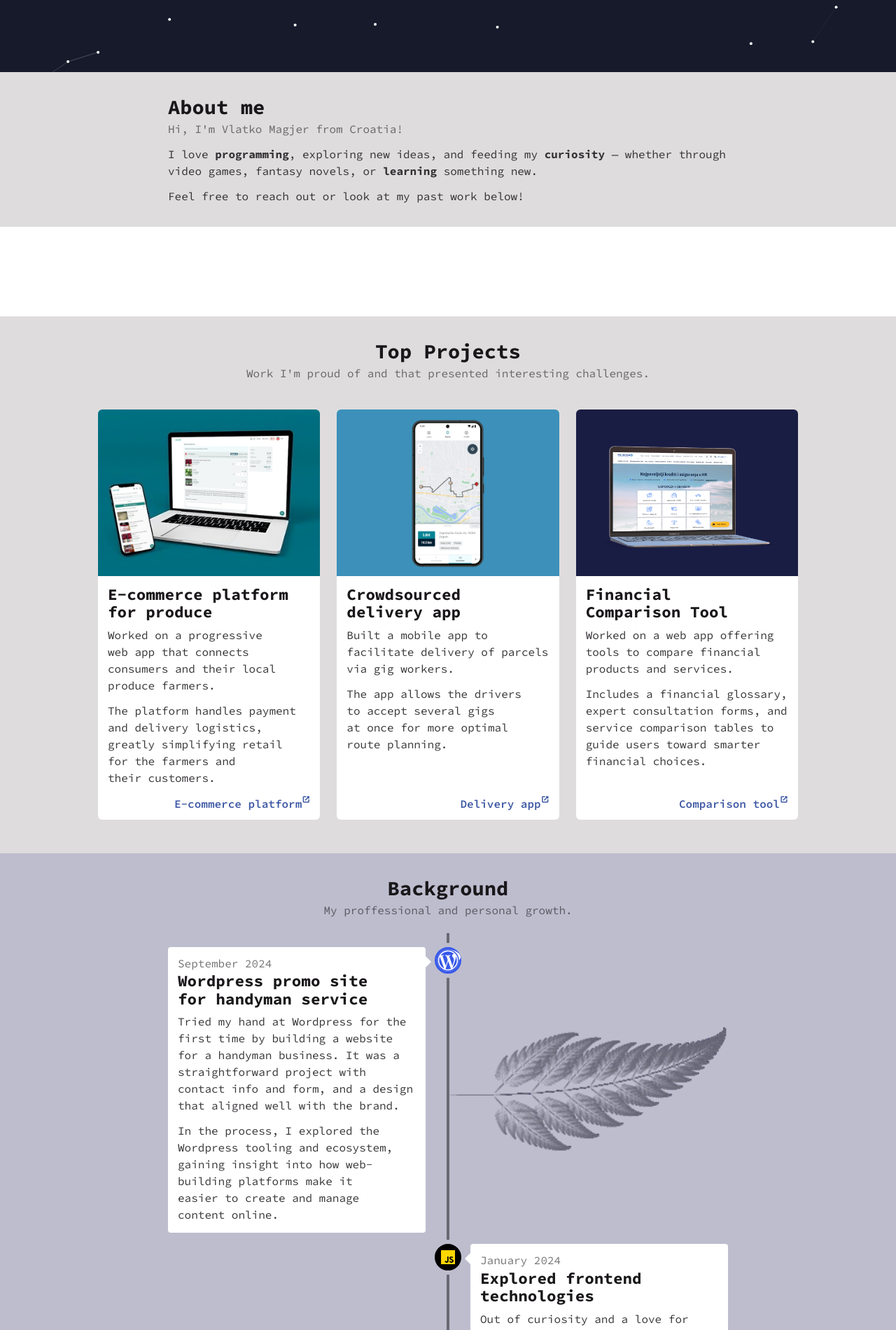
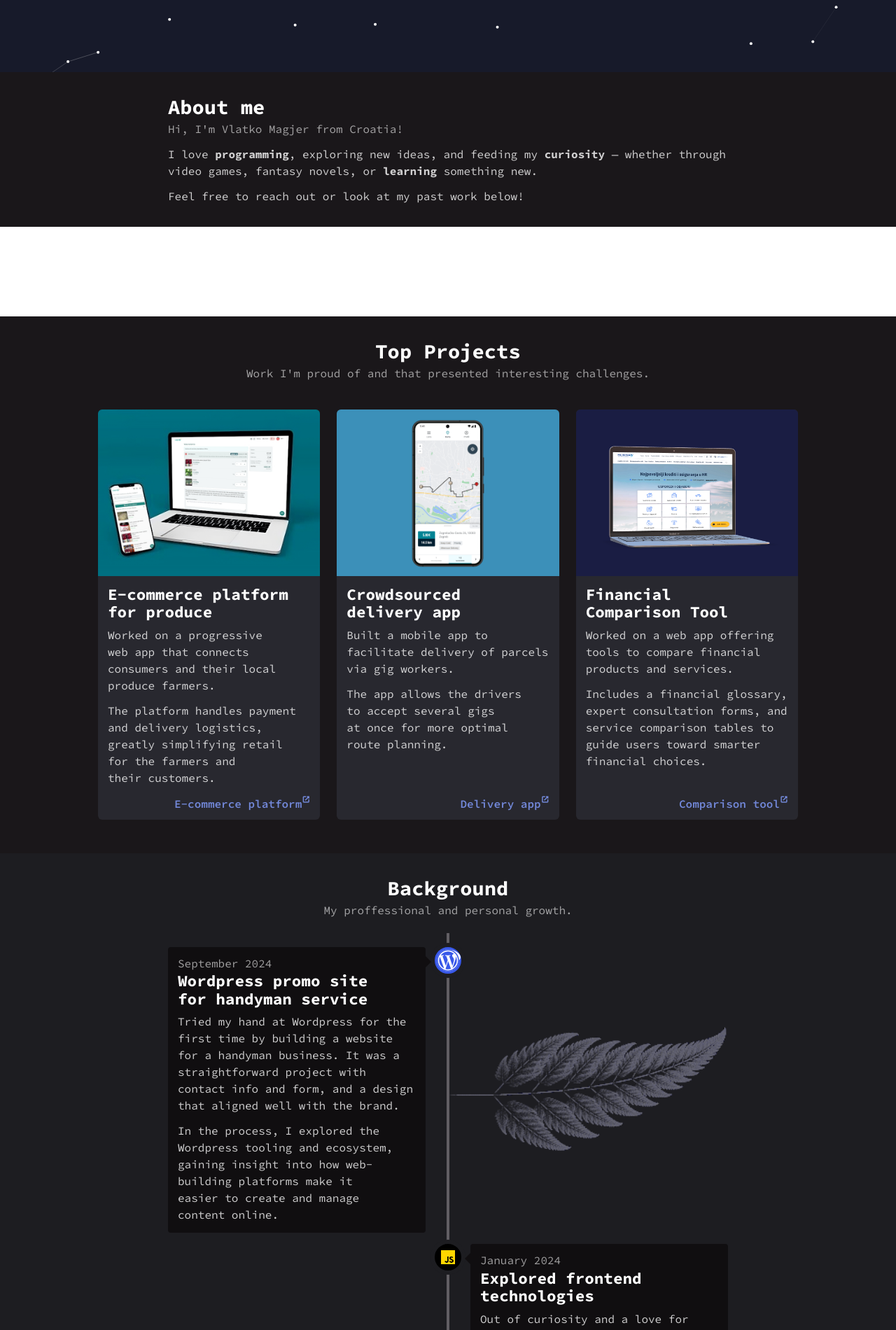
Before and after one commit to vmagjer/my-portfolio, a React (Vite) app: page / in a window 1280 px wide. Shown: the part 617-2517 px from the top of the page at 70% size. Built offline with nearby package versions, Linux system fonts and the light colour scheme.

Commit message:
tokenize more colors

```diff
--- a/src/components/ProjectItem.tsx
+++ b/src/components/ProjectItem.tsx
@@ -29,7 +29,7 @@ export const ProjectItem = ({
           {children}
         </Text>
         {link && (
-          <ExternalLink external link={link}>
+          <ExternalLink external link={link} onDark>
             {linkText}
           </ExternalLink>
         )}
@@ -45,7 +45,7 @@ const Root = styled.div<{ $reverse?: boolean }>`
   border-radius: 6px;
   overflow: hidden;
 
-  background-color: #fff;
+  background-color: var(--neutral-300);
   /* border: 1px solid var(--neutral-900); */
 `
 const Body = styled.div`
@@ -56,6 +56,7 @@ const Body = styled.div`
   justify-content: space-between;
 
   padding: 14px;
+
 `
 
 const ImageContainer = styled.div<{ $reverse?: boolean }>`
@@ -72,10 +73,12 @@ const Text = styled.div`
   h3 {
     margin-top: 0;
     color: var(--color-title);
+    color: var(--color-dark-title);
   }
 
   p {
     color: var(--color-body);
+    color: var(--color-dark-body);
 
     &:first-of-type {
       margin-top: 0.4rem;
--- a/src/components/TimelineItem.tsx
+++ b/src/components/TimelineItem.tsx
@@ -67,7 +67,7 @@ const Line = styled.div<{ $reverse?: boolean }>`
 
   width: 4px;
   height: calc(100% + ${extraLineLength}px);
-  background: #676a72;
+  background: var(--neutral-500);
 
   @media (min-width: 1100px) {
     ${({ $reverse }) =>
@@ -93,7 +93,7 @@ const Marker = styled.div<{ $color: string; $reverse?: boolean }>`
 
     width: 50px;
     height: 50px;
-    border: 6px solid  var(--neutral2-900);
+    border: 6px solid var(--neutral-200);
     border-radius: 50%;
 
     background-color: ${(props) => props.$color ?? '#000'};
@@ -116,7 +116,9 @@ const Marker = styled.div<{ $color: string; $reverse?: boolean }>`
     height: 16px;
     clip-path: polygon(0 50%, 100% 0%, 100% 100%);
 
-    background: white;
+    background: var(--neutral-400);
+    /* background-color:  var(--black); */
+  background-color:  hsl(from var(--neutral-100) h s 6);
 
     @media (min-width: 1100px) {
       ${({ $reverse }) =>
@@ -131,8 +133,9 @@ const Content = styled.div<{ $reverse?: boolean }>`
   border-radius: 0.25rem;
   position: relative;
 
-  background-color: white;
-  color: var(--color-body);
+  background-color:  hsl(from var(--neutral-100) h s 6);
+  /* background-color:  var(--black); */
+  color: var(--color-dark-body);
 
   > p {
     &:first-of-type {
@@ -141,7 +144,7 @@ const Content = styled.div<{ $reverse?: boolean }>`
   }
   h3 {
     margin-top: 0.25rem;
-    color: var(--color-title);
+    color: var(--color-dark-title);
   }
 
   ul {
@@ -160,5 +163,5 @@ const Content = styled.div<{ $reverse?: boolean }>`
 `
 
 const DateStamp = styled.div`
-  color: var(--color-subtitle);
+  color: var(--color-dark-subtitle);
 `
--- a/src/features/homeSections/BackgroundSection.tsx
+++ b/src/features/homeSections/BackgroundSection.tsx
@@ -55,7 +55,7 @@ const timelineItems: {
         </p>
         <p>
           You can check out some of my creations on{' '}
-          <Hyperlink external link="https://codepen.io/Vlatko-Magjer">
+          <Hyperlink external link="https://codepen.io/Vlatko-Magjer" onDark>
             my CodePen
           </Hyperlink>
           :
@@ -84,7 +84,7 @@ const timelineItems: {
       <>
         <p>
           at{' '}
-          <Hyperlink external link="https://www.fer.unizg.hr/en">
+          <Hyperlink external link="https://www.fer.unizg.hr/en" onDark>
             University of Zagreb, Faculty of Electrical Engineering and
             Computing (FER).
           </Hyperlink>
@@ -140,14 +140,14 @@ const timelineItems: {
         </p>
         <p>
           We built it with{' '}
-          <Hyperlink external link="https://ionicframework.com">
+          <Hyperlink external link="https://ionicframework.com" onDark>
             Ionic
           </Hyperlink>{' '}
           and Vue.js and written in Typescript. We user tested and finally
           published{' '}
           <Hyperlink
             external
-            link="https://play.google.com/store/apps/details?id=verdi.go.development&hl=en"
+            link="https://play.google.com/store/apps/details?id=verdi.go.development&hl=en" onDark
           >
             the app on Google Play
           </Hyperlink>
@@ -176,7 +176,7 @@ const timelineItems: {
           While restyling, we replaced a large monolithic CSS file with Tailwind
           for better maintainability. Later we maintained and added new features
           to{' '}
-          <Hyperlink external link="https://tailwindcss.com">
+          <Hyperlink external link="https://tailwindcss.com" onDark>
             the app in production
           </Hyperlink>
           .
@@ -203,12 +203,12 @@ const timelineItems: {
           The CMS was built in{' '}
           <Hyperlink
             external
-            link="https://dotnet.microsoft.com/en-us/apps/aspnet/web-apps/blazor"
+            link="https://dotnet.microsoft.com/en-us/apps/aspnet/web-apps/blazor" onDark
           >
             Blazor
           </Hyperlink>{' '}
           with{' '}
-          <Hyperlink external link="https://sass-lang.com/">
+          <Hyperlink external link="https://sass-lang.com/" onDark>
             Sass
           </Hyperlink>{' '}
           aiding in styling.
@@ -229,7 +229,7 @@ const timelineItems: {
       <>
         <p>
           at{' '}
-          <Hyperlink external link="https://www.fer.unizg.hr/en">
+          <Hyperlink external link="https://www.fer.unizg.hr/en" onDark>
             University of Zagreb, Faculty of Electrical Engineering and
             Computing (FER).
           </Hyperlink>
@@ -300,7 +300,7 @@ const timelineItems: {
         </p>
         <p>
           We built{' '}
-          <Hyperlink external link="https://www.moj-bankar.hr/">
+          <Hyperlink external link="https://www.moj-bankar.hr/" onDark>
             the financing tool
           </Hyperlink>{' '}
           with React.js on which I coached a colleague during development.
@@ -317,7 +317,7 @@ const timelineItems: {
       <>
         <p>
           Built a{' '}
-          <Hyperlink external link="https://www.blok-a3.hr/">
+          <Hyperlink external link="https://www.blok-a3.hr/" onDark>
             web portfolio
           </Hyperlink>{' '}
           featuring a gallery and map-based library of architecture projects,
@@ -348,19 +348,19 @@ export default BackgroundSection
 const Root = styled(Container)`
   z-index: 1;
   padding: 32px 16px 48px;
-  background-color: var(--neutral2-900);
+  background-color: var(--neutral-200);
 `
 
 const SectionTitle = styled.h2`
   text-align: center;
-  color: var(--color-title);
+  color: var(--color-dark-title);
 
   margin: 0;
 `
 
 const Subtitle = styled.p`
   text-align: center;
-  color: var(--color-subtitle);
+  color: var(--color-dark-subtitle);
 
   margin: 0;
   margin-bottom: 16px;
--- a/src/features/homeSections/ContactSection.tsx
+++ b/src/features/homeSections/ContactSection.tsx
@@ -22,7 +22,7 @@ function ContactSection({ ...rest }: ContactSectionProps) {
           <ul>
             {data.contactInfo.map((ci) => (
               <li key={ci.name}>
-                <ContactItem link={ci.link}>
+                <ContactItem link={ci.link} onDark>
                   {ci.icon}
                   {ci.text}
                 </ContactItem>
@@ -39,7 +39,7 @@ export default ContactSection
 
 const Root = styled(Container)`
   background-color: #cacad2;
-  background-color: var(--neutral-900);
+  background-color: var(--neutral-100);
   color: white;
 
   padding: 0 16px;
@@ -76,7 +76,7 @@ const ContactItem = styled(Hyperlink)`
   svg {
     width: 2rem;
     height: 2rem;
-    fill: var(--neutral-400);
+    fill: var(--neutral-900);
 
     margin-right: 12px;
   }
@@ -110,8 +110,8 @@ const Bubble = styled.div`
   left: 0; */
   position: relative;
 
-  background: var(--neutral-700);
-  color: var(--neutral-100);
+  background: var(--primary-200);
+  color: var(--neutral-900);
   border-radius: 10000px;
 
   padding: 8px 16px;
--- a/src/features/homeSections/ProjectsSection.tsx
+++ b/src/features/homeSections/ProjectsSection.tsx
@@ -98,11 +98,12 @@ export default ProjectsSection
 const Root = styled(Container)`
   z-index: 1;
   padding: 32px 16px 48px;
-  background-color: var(--neutral-900);
+  background-color: var(--neutral-100);
 `
 
 const SectionTitle = styled.h2`
   color: var(--color-title);
+  color: var(--color-dark-title);
   @media (min-width: 600px) {
     text-align: center;
   }
@@ -111,6 +112,7 @@ const Subtitle = styled.p`
   margin: 0;
   margin-bottom: 40px;
   color: var(--color-subtitle);
+  color: var(--color-dark-subtitle);
   @media (min-width: 600px) {
     text-align: center;
   }
--- a/src/pages/Home.tsx
+++ b/src/pages/Home.tsx
@@ -61,8 +61,8 @@ const Root = styled.div`
 
 const AboutSection = styled(Container)`
   z-index: 1;
-  background-color: var(--neutral-900);
-  color: var(--color-body);
+  background-color: var(--neutral-100);
+  color: var(--color-dark-body);
   padding: 32px 16px;
 `
 
@@ -78,14 +78,16 @@ const SuperTitle = styled.p`
   text-align: center;
   font-size: 2.5rem;
   color: var(--color-dark-title);
-`
+  `
 
 const Title = styled.h2`
   color: var(--color-title);
+  color: var(--color-dark-title);
 `
 
 const Subtitle = styled.p`
   color: var(--color-subtitle);
+  color: var(--color-dark-subtitle);
   font-weight: normal;
   margin-top: 0;
 `
--- a/src/styles/colors.css
+++ b/src/styles/colors.css
@@ -57,6 +57,7 @@
 :root {
   --color-dark-bg: var(--primary-100);
 
+  /* UI tokens */
   --color-title: var(--neutral-100);
   --color-subtitle: rgba(from var(--color-title) r g b / 60%);
   --color-body: rgba(from var(--color-title) r g b / 87%);
@@ -64,11 +65,17 @@
 
   --color-dark-title: var(--white);
   --color-dark-subtitle: rgba(from var(--color-dark-title) r g b / 60%);
-  --color-dark-body: rgba(from var(--color--darktitle) r g b / 80%);
+  --color-dark-body: rgba(from var(--color-dark-title) r g b / 80%);
   --color-dark-link: var(--primary-600);
 
   --color-button-default-bg: var(--neutral-500);
   --color-button-default-text: #000;
   --color-button-active-bg: #000;
   --color-button-active-text: #000;
+
+  --shell-surface: var(--primary-100);
+  --effect-surface: var(--primary-100);
+  --section-surface: var(--neutral-100);
+  --alt-section-surface: var(--neutral-200);
+  --card-surface: var(--neutral-400);
 }
```
